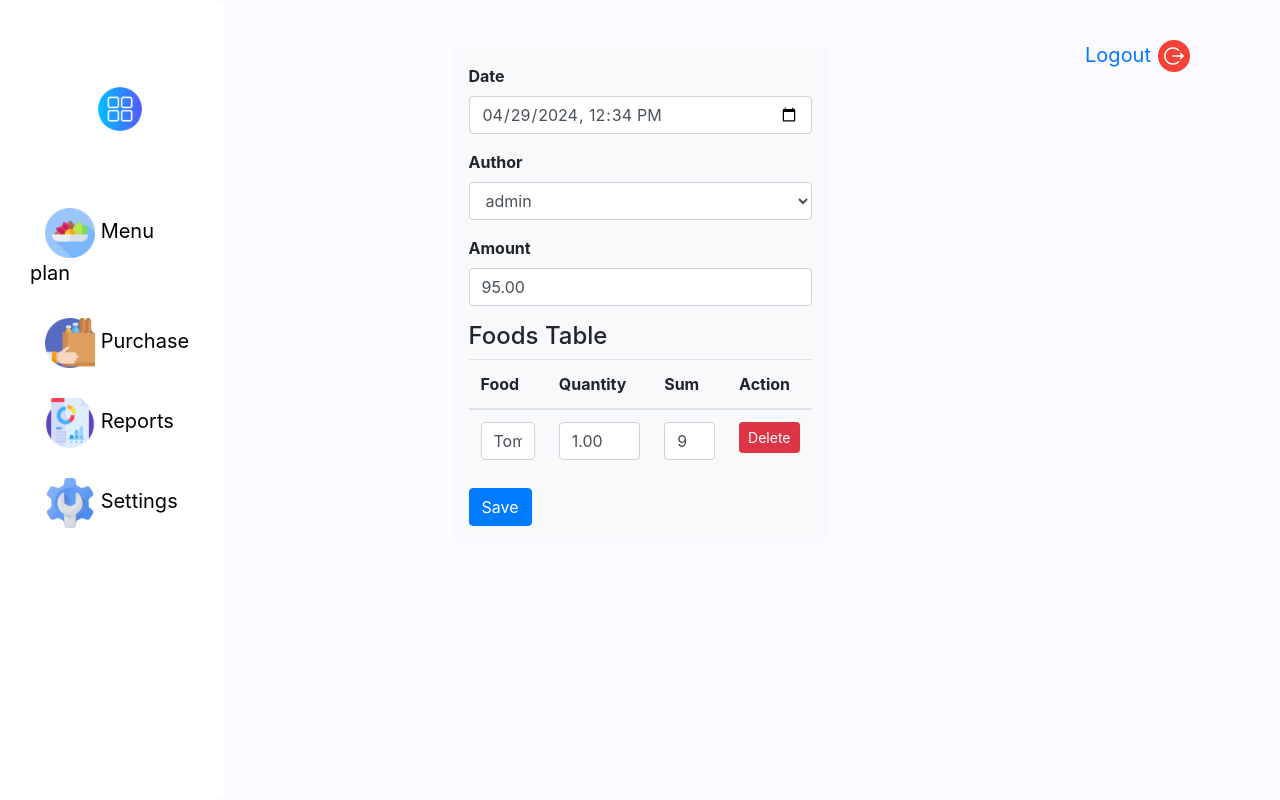
After one commit to DanilPohrebniak/Proper_nutrition, a Django app: page /pn/edit_doc/3/ in a window 1280 px wide. The commit adds this page. Run offline with Django 5.2, Linux system fonts and the light colour scheme; data comes from the database, SQL or seed files in the repository; both versions use the stored data as it was after the commit; some libraries are stand-ins or nearby versions.

Commit message:
Purchases block added

```diff
--- a/proper/pn/forms.py
+++ b/proper/pn/forms.py
@@ -1,5 +1,5 @@
 from django import forms
-from .models import Unit, Food
+from .models import Unit, Food, Foods_in_stock, Purchases, User
 
 import datetime
 
@@ -13,4 +13,38 @@ class UnitForm(forms.ModelForm):
 class FoodForm(forms.ModelForm):
     class Meta:
         model = Food
-        fields = ['name']
+        fields = ['name', 'unit']
+
+
+class FoodsInStockForm(forms.ModelForm):
+    class Meta:
+        model = Foods_in_stock
+        fields = ['Food', 'Quantity', 'Sum']
+
+
+class PurchaseForm(forms.ModelForm):
+    Date = forms.DateTimeField(
+        input_formats=['%Y-%m-%dT%H:%M'],  # Укажите формат даты и времени
+        widget=forms.DateTimeInput(attrs={'type': 'datetime-local'}),
+    )
+    class Meta:
+        model = Purchases
+        exclude = ['Title']
+
+    def __init__(self, *args, **kwargs):
+        super().__init__(*args, **kwargs)
+
+        # Add select fields for Author, Warehouse, Counterparty
+        self.fields['Author'].queryset = User.objects.all()  # Assuming Author field relates to User model
+        self.fields['Date'].widget = forms.DateTimeInput(attrs={'type': 'datetime-local'}, format='%Y-%m-%dT%H:%M')
+
+    def clean(self):
+        cleaned_data = super().clean()
+        date = cleaned_data.get('Date')
+        amount = cleaned_data.get('Amount')
+
+        if date and amount:
+            title = f"{date} - {amount}"
+            cleaned_data['Title'] = title
+
+        return cleaned_data
--- a/proper/pn/templates/base_template.html
+++ b/proper/pn/templates/base_template.html
@@ -160,7 +160,7 @@
                         <img src="{% static 'menu_plan.png' %}" alt="Logout" width="50" height="50" style="margin-left: 15px;"> Menu plan</a>
                 </li>
                 <li class="nav-item">
-                    <a class="nav-link" href="#">
+                    <a class="nav-link" href="{% url 'display_documents' %}">
                         <img src="{% static 'purchase.png' %}" alt="Logout" width="50" height="50" style="margin-left: 15px;"> Purchase</a>
                 </li>
                 <li class="nav-item">
--- /dev/null
+++ b/proper/pn/templates/edit_document.html
@@ -0,0 +1,116 @@
+{% extends 'base_template.html' %}
+<script src="https://code.jquery.com/jquery-3.6.4.min.js"></script>
+{% block title %}Edit {{ document_type|title }} Item{% endblock %}
+
+{% block content %}
+    <div class="container mt-5">
+        <div class="row justify-content-center">
+            <div class="col-md-6">
+                <form method="post" action="" class="rounded p-3" style="background-color: #f8f9fa;">
+                    {% csrf_token %}
+
+                    <div class="form-group">
+                        <label for="id_Date" class="font-weight-bold">Date</label>
+                        <input type="datetime-local" name="Date" class="form-control" id="id_Date" value="{{ document.Date|date:'Y-m-d\TH:i' }}" required>
+                    </div>
+
+                    <div class="form-group">
+                        <label for="id_Author" class="font-weight-bold">Author</label>
+                        <select name="Author" id="id_Author" class="form-control">
+                            {% for author in all_authors %}
+                                <option value="{{ author.pk }}" {% if document.Author.pk == author.pk %} selected {% endif %}>{{ author }}</option>
+                            {% endfor %}
+                        </select>
+                    </div>
+
+                    <div class="form-group">
+                        <label for="id_Amount" class="font-weight-bold">Amount</label>
+                        <input type="number" name="Amount" class="form-control" id="id_Amount" value="{{ document.Amount }}" required>
+                    </div>
+
+                    <h4>Foods Table</h4>
+                    <table class="table" id="foods-table">
+                        <thead>
+                            <tr>
+                                <th>Food</th>
+                                <th>Quantity</th>
+                                <th>Sum</th>
+                                <th>Action</th>
+                            </tr>
+                        </thead>
+                        <tbody id="foods-table-body">
+                            {% for foods_item in foods_in_stock %}
+                                <tr>
+                                    <td>
+                                        <input type="text" name="food[]" class="form-control name-input" value="{{ foods_item.Food.name }}" list="food-dropdown" required>
+                                        <datalist id="food-dropdown">
+                                            {% for food in foods %}
+                                                <option value="{{ food.name }}" data-income="{{ food.income }}">
+                                            {% endfor %}
+                                        </datalist>
+                                    </td>
+                                    <td><input type="number" name="quantity[]" class="form-control" value="{{ foods_item.Quantity }}" required></td>
+                                    <td><input type="number" name="sum[]" class="form-control" value="{{ foods_item.Sum }}" required></td>
+                                    <td><button type="button" class="btn btn-danger btn-sm delete-row">Delete</button></td>
+                                </tr>
+                            {% endfor %}
+                        </tbody>
+                    </table>
+
+                    <button type="submit" class="btn btn-primary">Save</button>
+                </form>
+            </div>
+        </div>
+    </div>
+
+    <script>
+        document.addEventListener('DOMContentLoaded', function () {
+            // Add Bootstrap classes to form fields using JavaScript
+            var formFields = document.querySelectorAll('.form-group input, .form-group select, .form-group textarea');
+            formFields.forEach(function (field) {
+                field.classList.add('form-control', 'rounded');
+            });
+
+            // Add Row functionality
+            var addRowButton = document.getElementById('add-row');
+            var foodsTableBody = document.getElementById('foods-table-body');
+
+            addRowButton.addEventListener('click', function () {
+                var newRow = document.createElement('tr');
+                newRow.innerHTML = '<td><input type="text" name="food[]" class="form-control name-input" list="food-dropdown" required></td>' +
+                    '<td><input type="number" name="quantity[]" class="form-control" required></td>' +
+                    '<td><input type="number" name="sum[]" class="form-control" required></td>' +
+                    '<td><button type="button" class="btn btn-danger btn-sm delete-row">Delete</button></td>';
+
+                foodsTableBody.appendChild(newRow);
+            });
+
+            // Delete Row functionality
+            foodsTableBody.addEventListener('click', function (event) {
+                if (event.target.classList.contains('delete-row')) {
+                    var rows = foodsTableBody.getElementsByTagName('tr');
+                    var deletedRow = event.target.closest('tr');
+                    var deletedFoodInput = deletedRow.querySelector('input[name="food[]"]');
+
+                    // Check if there is more than one row and the deleted row is not the first row
+                    if (rows.length > 1 && deletedRow.previousElementSibling) {
+                        // Remove the corresponding option in the datalist
+                        var foodDatalist = document.getElementById('food-dropdown');
+                        var options = foodDatalist.getElementsByTagName('option');
+                        for (var i = 0; i < options.length; i++) {
+                            if (options[i].value === deletedFoodInput.value) {
+                                options[i].remove();
+                                break;
+                            }
+                        }
+
+                        // Remove the row
+                        deletedRow.remove();
+                    } else {
+                        alert('Cannot delete the first row!');
+                    }
+                }
+            });
+        });
+    </script>
+{% endblock %}
--- a/proper/pn/urls.py
+++ b/proper/pn/urls.py
@@ -7,4 +7,8 @@ urlpatterns = [
     path('add_item/<str:model_name>/', views.add_item_view, name='add_item_view'),
     path('delete/<str:model_name>/<int:pk>/', views.delete_item_view, name='delete_item_view'),
     path('edit/<str:model_name>/<int:pk>/', views.edit_item_view, name='edit_item_view'),
+    path('documents/', views.display_documents, name='display_documents'),
+    path('add_doc/', views.add_document_view, name='add_document_view'),
+    path('edit_doc/<int:pk>/', views.edit_document_view, name='edit_document_view'),
+    path('delete_doc/<int:pk>/', views.delete_document_view, name='delete_document_view'),
 ]
--- a/proper/pn/views.py
+++ b/proper/pn/views.py
@@ -1,9 +1,17 @@
-from django.shortcuts import render, redirect
+from django.shortcuts import render, redirect, get_object_or_404
 from django.contrib.auth.forms import UserCreationForm, AuthenticationForm
 from django.contrib.auth import login as auth_login, logout as auth_logout
 from django.core.paginator import Paginator, EmptyPage, PageNotAnInteger
-from .models import  Food, Unit
-from .forms import UnitForm, FoodForm
+from .models import  Food, Unit, Purchases, Foods_in_stock, User
+from .forms import UnitForm, FoodForm, PurchaseForm,FoodsInStockForm
+from django.views.generic import ListView, CreateView, UpdateView, DeleteView
+from django.urls import reverse_lazy
+from django.forms import formset_factory
+from django.utils import timezone
+from django.db import transaction
+from django.db.models import Sum
+from django.http import JsonResponse
+from datetime import datetime
 
 
 def register(request):
@@ -132,3 +140,190 @@ def edit_item_view(request, model_name, pk):
         form = form_class(instance=item)
 
     return render(request, 'edit_item_template.html', {'form': form, 'model_name': model_name, 'item': item})
+
+def display_documents(request):
+    documents = Purchases.objects.all()
+
+    paginator = Paginator(documents, 10)  # 10 items per page
+    page = request.GET.get('page')
+
+    try:
+        items = paginator.page(page)
+    except PageNotAnInteger:
+        items = paginator.page(1)
+    except EmptyPage:
+        items = paginator.page(paginator.num_pages)
+
+    context = {
+        'documents': items,
+        'fields': [field.name for field in Purchases._meta.fields],
+        'document_fields': [{field.name: getattr(document, field.name) for field in document._meta.fields} for document
+                            in items],
+    }
+
+    return render(request, 'display_documents.html', context)
+
+def add_document_view(request):
+    FoodsInStockFormSet = formset_factory(FoodsInStockForm, extra=1, can_delete=True)
+
+    if request.method == 'POST':
+        form = PurchaseForm(request.POST)
+        formset = FoodsInStockFormSet(request.POST, prefix='foods_formset')
+
+        foods_list = request.POST.getlist('food[]')
+        quantity_list = request.POST.getlist('quantity[]')
+        sum_list = request.POST.getlist('sum[]')
+
+        if form.is_valid():
+            document = form.save(commit=False)
+            document.save()
+
+            # Создаем списки для данных из таблицы
+            foods_list = request.POST.getlist('food[]')
+            quantity_list = request.POST.getlist('quantity[]')
+            sum_list = request.POST.getlist('sum[]')
+
+            # Получаем значения из объекта Document
+            document = Purchases.objects.get(pk=document.id)
+
+            # Обрабатываем данные из списков
+            for food, quantity, sum_value in zip(foods_list, quantity_list, sum_list):
+                # Преобразуем значения в нужные типы данных
+                quantity = float(quantity)
+                sum_value = float(sum_value)
+
+                # Получаем или создаем объект Food по имени
+                food_obj, created = Food.objects.get_or_create(name=food)
+
+                # Получаем или создаем объект Unit по имени (предполагаем, что у Food есть поле unit)
+                unit_obj, created = Unit.objects.get_or_create(name=food_obj.unit.name)
+
+                # Создаем или обновляем объект Foods_in_stock
+                foods_in_stock, created = Foods_in_stock.objects.get_or_create(
+                    Document=document,
+                    Food=food_obj,  # Получаем объект Food по имени
+                    defaults={
+                        'Date': document.Date,
+                        'Unit': unit_obj,
+                        'Quantity': quantity,
+                        'Sum': sum_value
+                    }
+                )
+
+                # Если объект уже существует, обновляем его поля
+                if not created:
+                    foods_in_stock.Date = document.Date
+                    foods_in_stock.Unit = unit_obj
+                    foods_in_stock.Quantity = quantity
+                    foods_in_stock.Sum = sum_value
+                    foods_in_stock.save()
+
+            return redirect('display_documents')
+        else:
+            # Print errors to logs
+            print(form.errors, formset.errors)
+    else:
+        form = PurchaseForm(initial={'Date': timezone.now().strftime('%Y-%m-%dT%H:%M')})
+        formset = FoodsInStockFormSet(prefix='foods_formset')
+
+    foods = Food.objects.all()
+
+    if 'search' in request.GET:
+        search_term = request.GET['search']
+        foods = foods.filter(name__icontains=search_term)
+
+    if request.headers.get('x-requested-with') == 'XMLHttpRequest':
+        data = render(request, 'items/foods_table_ajax.html', {'foods': foods}).content
+        return JsonResponse({'data': data.decode('utf-8')})
+
+    foods_range = range(len(foods))
+
+    context = {
+        'form': form,
+        'formset': formset,
+        'foods': foods,
+        'foods_range': foods_range,
+    }
+
+    return render(request, 'add_document.html', context)
+
+def product_search(request):
+    search_term = request.GET.get('search', '')
+    products = Food.objects.filter(name__icontains=search_term).values_list('name', flat=True)
+    return JsonResponse(list(products), safe=False)
+
+def edit_document_view(request, pk=None):
+    document = get_object_or_404(Purchases, pk=pk)
+    foods_in_stock = Foods_in_stock.objects.filter(Document=document)
+    form = PurchaseForm(instance=document)
+
+    # Получаем все доступные варианты для выбора
+    all_authors = User.objects.all()
+
+    if request.method == 'POST':
+        form = PurchaseForm(request.POST, instance=document)
+
+        if form.is_valid():
+            with transaction.atomic():  # Обеспечиваем атомарность операций
+                document = form.save()  # Сохраняем документ
+
+                # Обновляем связанные записи в табличной части
+                foods_list = request.POST.getlist('food[]')
+                quantity_list = request.POST.getlist('quantity[]')
+                sum_list = request.POST.getlist('sum[]')
+
+                # Обрабатываем данные из списков
+                for food, quantity, sum_value in zip(foods_list, quantity_list, sum_list):
+                    # Преобразуем значения в нужные типы данных
+                    quantity = float(quantity)
+                    sum_value = float(sum_value)
+
+                    # Получаем или создаем объект Food по имени
+                    food_obj, created = Food.objects.get_or_create(name=ffood)
+
+                    # Получаем или создаем объект Unit по имени (предполагаем, что у food есть поле unit)
+                    unit_obj, created = Unit.objects.get_or_create(name=food_obj.unit.name)
+
+                    # Создаем или обновляем объект Foods_in_stock
+                    foods_in_stock, created = Foods_in_stock.objects.get_or_create(
+                        Document=document,
+                        Food=food_obj,  # Получаем объект Food по имени
+                        defaults={
+                            'Date': document.Date,
+                            'Unit': unit_obj,
+                            'Quantity': quantity,
+                            'Sum': sum_value
+                        }
+                    )
+
+                    # Если объект уже существует, обновляем его поля
+                    if not created:
+                        foods_in_stock.Date = document.Date
+                        foods_in_stock.Unit = unit_obj
+                        foods_in_stock.Quantity = quantity
+                        foods_in_stock.Sum = sum_value
+                        foods_in_stock.save()
+
+            return redirect('display_documents')
+
+    context = {
+        'form': form,
+        'document': document,
+        'all_authors': all_authors,
+        'foods_in_stock': foods_in_stock,
+    }
+
+    return render(request, 'edit_document.html', context)
+
+def delete_document_view(request, pk=None):
+    document = get_object_or_404(Purchases, pk=pk)
+
+    if request.method == 'POST':
+        document.delete()
+        return redirect('display_documents')
+
+    context = {
+        'document': document,
+    }
+
+    return render(request, 'delete_document.html', context)
```
Also changed, not shown: proper/pn/models.py (+26 -0 lines), proper/pn/templates/add_document.html (added, +103 -0 lines), proper/pn/templates/display_documents.html (added, +75 -0 lines), proper/pn/templatetags/custom_tags.py (added, +7 -0 lines), proper/db.sqlite3, proper/pn/migrations/0003_purchases_foods_in_stock.py (added), proper/pn/migrations/0004_food_unit.py (added), proper/pn/templatetags/__init__.py (added).
